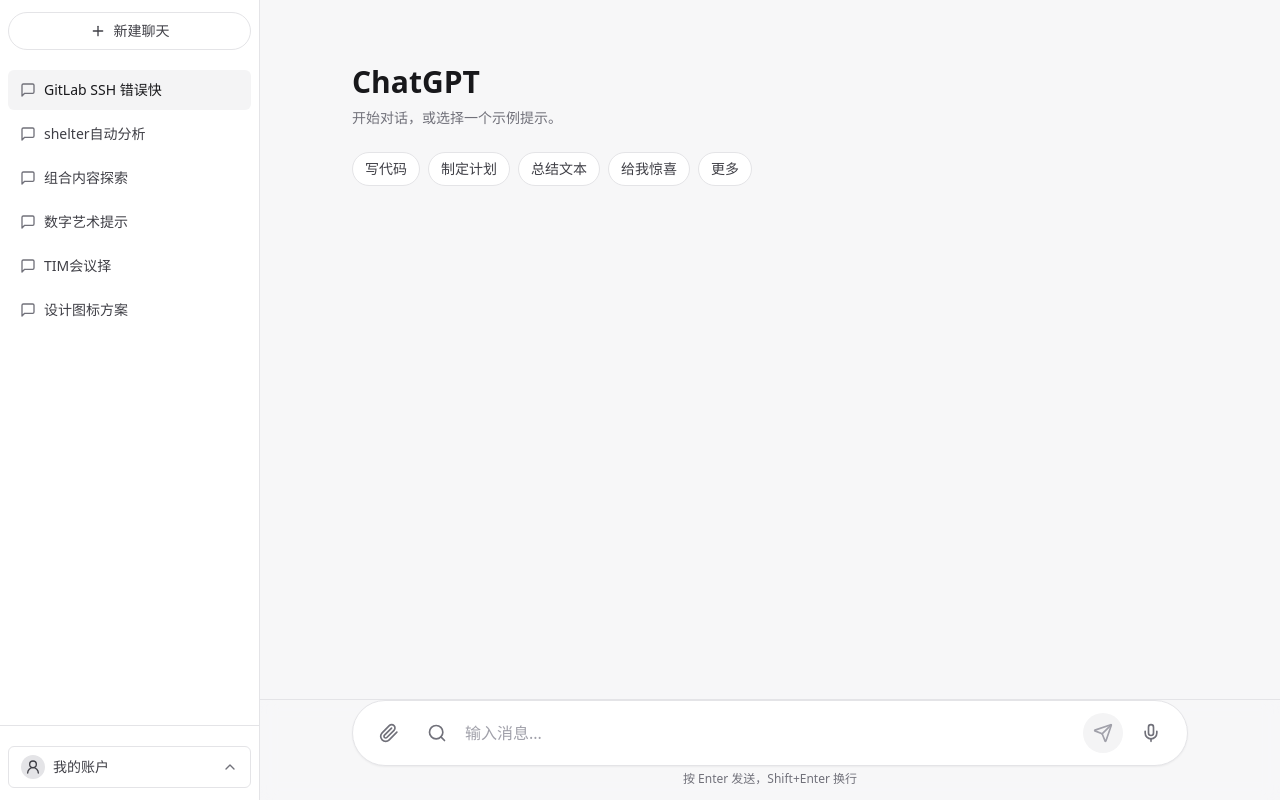
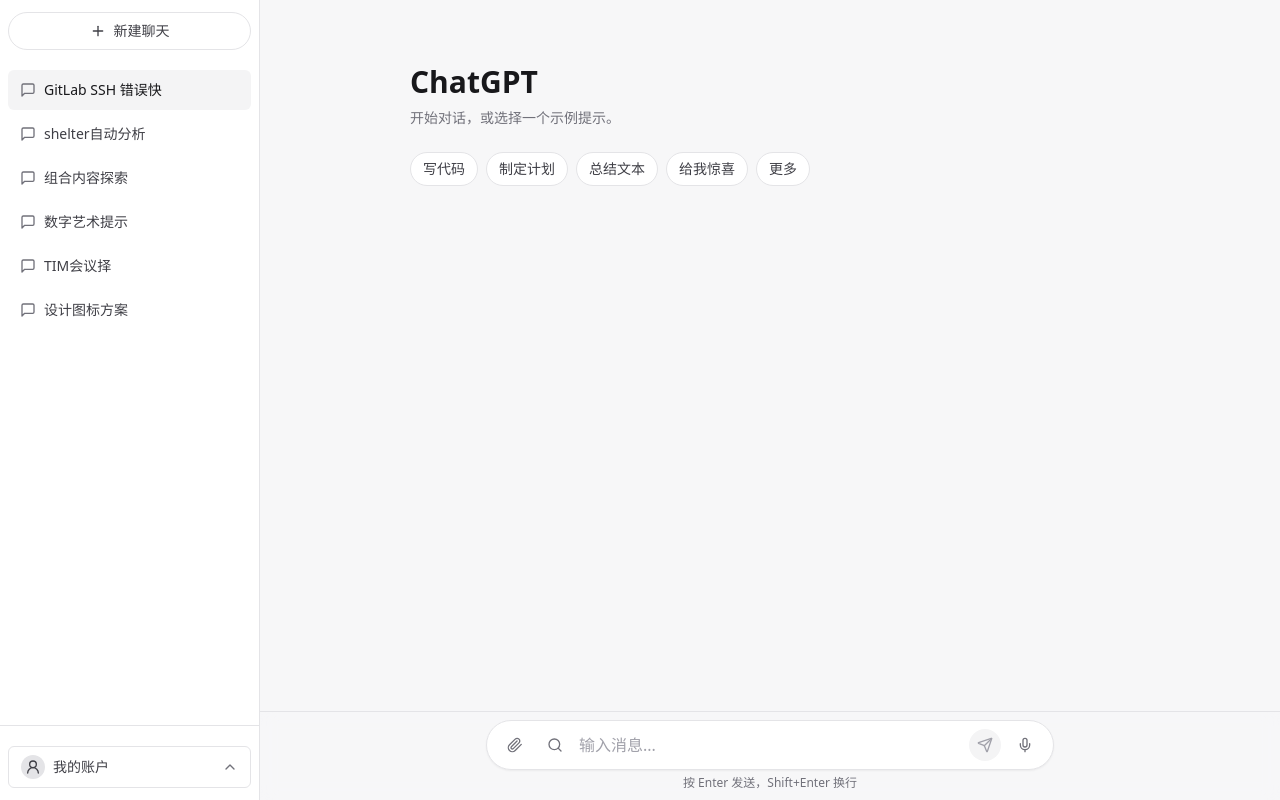
Before and after one commit to pgd-LC2/ptchat, a Next.js app: page / in a window 1280 px wide. Built offline with nearby package versions, Linux system fonts and the light colour scheme.

Commit message:
调整发送框大小和取消对齐

```diff
--- a/components/chat/ChatInput.tsx
+++ b/components/chat/ChatInput.tsx
@@ -13,9 +13,9 @@
 
 export default function ChatInput({ className, value, disabled, onChange, onSubmit }: Props) {
   return (
-    <div className={`w-full pb-3 ${className || ''}`}>
+    <div className={`w-full py-2 ${className || ''}`}>
       <form
-        className="flex items-center gap-2 rounded-full overflow-hidden border border-zinc-200 bg-white px-4 py-3 shadow-sm hover:border-zinc-300 focus-within:border-zinc-400 min-h-[52px]"
+        className="flex items-center gap-2 rounded-full overflow-hidden border border-zinc-200 bg-white px-3 py-2 shadow-sm hover:border-zinc-300 focus-within:border-zinc-400 min-h-[44px]"
         onSubmit={(e) => {
           e.preventDefault();
           onSubmit(e);
@@ -23,17 +23,17 @@
       >
         <button
           type="button"
-          className="inline-flex h-10 w-10 items-center justify-center rounded-full text-zinc-500 hover:bg-zinc-50"
+          className="inline-flex h-8 w-8 items-center justify-center rounded-full text-zinc-500 hover:bg-zinc-50"
           aria-label="附件"
         >
-          <Paperclip className="h-5 w-5" />
+          <Paperclip className="h-4 w-4" />
         </button>
         <button
           type="button"
-          className="inline-flex h-10 w-10 items-center justify-center rounded-full text-zinc-500 hover:bg-zinc-50"
+          className="inline-flex h-8 w-8 items-center justify-center rounded-full text-zinc-500 hover:bg-zinc-50"
           aria-label="搜索"
         >
-          <Search className="h-5 w-5" />
+          <Search className="h-4 w-4" />
         </button>
         <div className="flex-1 flex items-center text-base text-zinc-900">
           <textarea
@@ -62,17 +62,17 @@
         <button
           type="submit"
           disabled={disabled || value.trim().length === 0}
-          className={`inline-flex h-10 w-10 items-center justify-center rounded-full ${disabled || value.trim().length === 0 ? 'bg-zinc-100 text-zinc-400 cursor-not-allowed' : 'bg-zinc-900 text-white hover:opacity-90'}`}
+          className={`inline-flex h-8 w-8 items-center justify-center rounded-full ${disabled || value.trim().length === 0 ? 'bg-zinc-100 text-zinc-400 cursor-not-allowed' : 'bg-zinc-900 text-white hover:opacity-90'}`}
           aria-label="发送"
         >
-          <Send className="h-5 w-5" />
+          <Send className="h-4 w-4" />
         </button>
         <button
           type="button"
-          className="inline-flex h-10 w-10 items-center justify-center rounded-full text-zinc-500 hover:bg-zinc-50"
+          className="inline-flex h-8 w-8 items-center justify-center rounded-full text-zinc-500 hover:bg-zinc-50"
           aria-label="语音"
         >
-          <Mic className="h-5 w-5" />
+          <Mic className="h-4 w-4" />
         </button>
       </form>
       <div className="mt-1 text-center text-[12px] text-zinc-500">
--- a/components/chat/ChatView.tsx
+++ b/components/chat/ChatView.tsx
@@ -23,7 +23,7 @@
   return (
     <div className="flex min-h-screen flex-col">
       <div className="flex-1 overflow-y-auto">
-        <div className="mx-auto w-full max-w-[900px] px-8 py-6 space-y-4">
+        <div className="mx-auto w-full max-w-[768px] px-6 py-6 space-y-4">
           {!hasMessages && <WelcomeScreen />}
           {messages.map((m) =>
             m.role === 'user' ? (
@@ -35,7 +35,7 @@
         </div>
       </div>
       <div className="sticky bottom-0 border-t border-zinc-200 bg-[#F7F7F8]/80 backdrop-blur supports-[backdrop-filter]:bg-[#F7F7F8]/60">
-        <div className="mx-auto w-full max-w-[900px] px-8">
+        <div className="mx-auto w-full max-w-[600px] px-4">
           <ChatInput value={input} disabled={isLoading} onChange={onInputChange} onSubmit={onSubmit} />
         </div>
       </div>
```
